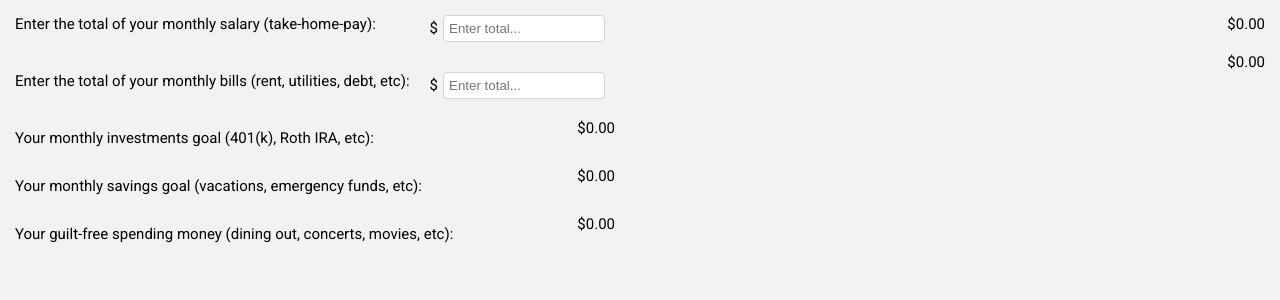
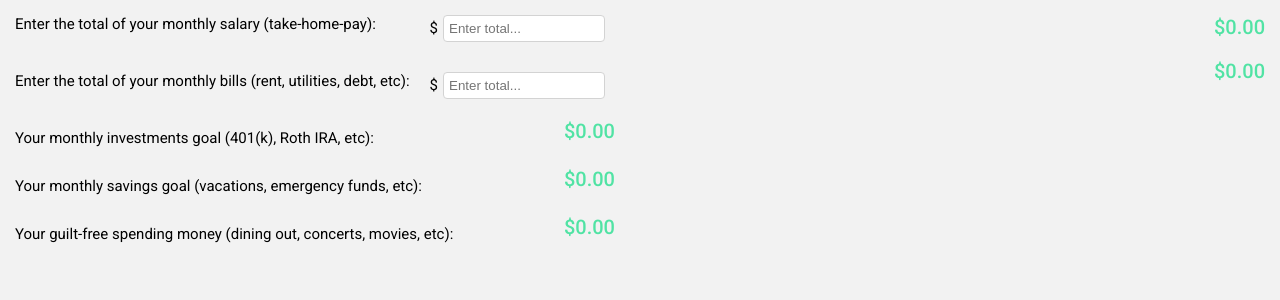
Before and after one commit to megdadkins7/teach-rich, a React (Create React App) app: page / in a window 1280 px wide. Shown: the top 300 px of the page. Built offline with nearby package versions, Linux system fonts and the light colour scheme.

Commit message:
styled font for money totals

```diff
--- a/src/components/FixedCostsCard.js
+++ b/src/components/FixedCostsCard.js
@@ -4,12 +4,19 @@ import styled from 'styled-components'
 const StyledFixedCostsCard = styled.div`
   margin: 10px;
   padding: 5px;
+  .FixedFont {
+    color: #51E3A4;
+    font-weight: 500;
+    font-size: 2rem;
+  }
 `;
 
 function FixedCostsCard({ fixed }) {
   return (
     <StyledFixedCostsCard>
-      <div className='FixedWrapper'>${fixed}.00</div>
+      <div className='FixedWrapper'>
+        <span className='FixedFont'>${fixed}.00</span>
+      </div>
     </StyledFixedCostsCard>
   )
 }
--- a/src/components/GuiltFree.js
+++ b/src/components/GuiltFree.js
@@ -8,7 +8,7 @@ function GuiltFree({ salary, fixed, investments, savings, spending, getSpending}
       <span className='Info'>Your guilt-free spending money (dining out, concerts, movies, etc):</span>
       <div className='DollarWrapper'>
         <span className='Dollar'>{getSpending(salary, fixed, investments, savings, spending)}</span>
-        <span>${spending.toFixed(2)}</span>
+        <span className='MoneyFont'>${spending.toFixed(2)}</span>
       </div>
     </StyledInfoInput>
   )
--- a/src/components/Investments.js
+++ b/src/components/Investments.js
@@ -9,7 +9,7 @@ function Investments({ salary, fixed, investments, getInvestments}) {
       <span className='Info'>Your monthly investments goal (401(k), Roth IRA, etc):</span>
       <div className='DollarWrapper'>
         <span className='Dollar'>{getInvestments(salary, fixed, investments)}</span>
-        <span>${investments.toFixed(2)}</span>
+        <span className='MoneyFont'>${investments.toFixed(2)}</span>
       </div>
     </StyledInfoInput>
   )
--- a/src/components/SalaryCard.js
+++ b/src/components/SalaryCard.js
@@ -4,12 +4,19 @@ import styled from 'styled-components'
 const StyledSalaryCard = styled.div`
   margin: 10px;
   padding: 5px;
+  .SalaryFont {
+    color: #51E3A4;
+    font-weight: 500;
+    font-size: 2rem;
+  }
 `;
 
 function SalaryCard({ salary }) {
   return (
     <StyledSalaryCard>
-      <div className='SalaryWrapper'>${salary}.00</div>
+      <div className='SalaryWrapper'>
+        <span className='SalaryFont'>${salary}.00</span>
+      </div>
     </StyledSalaryCard>
   )
 }
--- a/src/components/SavingsGoals.js
+++ b/src/components/SavingsGoals.js
@@ -8,7 +8,7 @@ function SavingsGoals({ salary, fixed, investments, savings, getSavings}) {
       <span className='Info'>Your monthly savings goal (vacations, emergency funds, etc):</span>
       <div className='DollarWrapper'>
         <span className='Dollar'>{getSavings(salary, fixed, investments, savings)}</span>
-        <span>${savings.toFixed(2)}</span>
+        <span className='MoneyFont'>${savings.toFixed(2)}</span>
       </div>
     </StyledInfoInput>
   )
--- a/src/styles/InfoInput.js
+++ b/src/styles/InfoInput.js
@@ -22,4 +22,9 @@ export const StyledInfoInput = styled.div`
     border-radius: 4px;
     width: 150px;
   }
+  .MoneyFont{
+    color: #51E3A4;
+    font-weight: 500;
+    font-size: 2rem;
+  }
 `;
```
